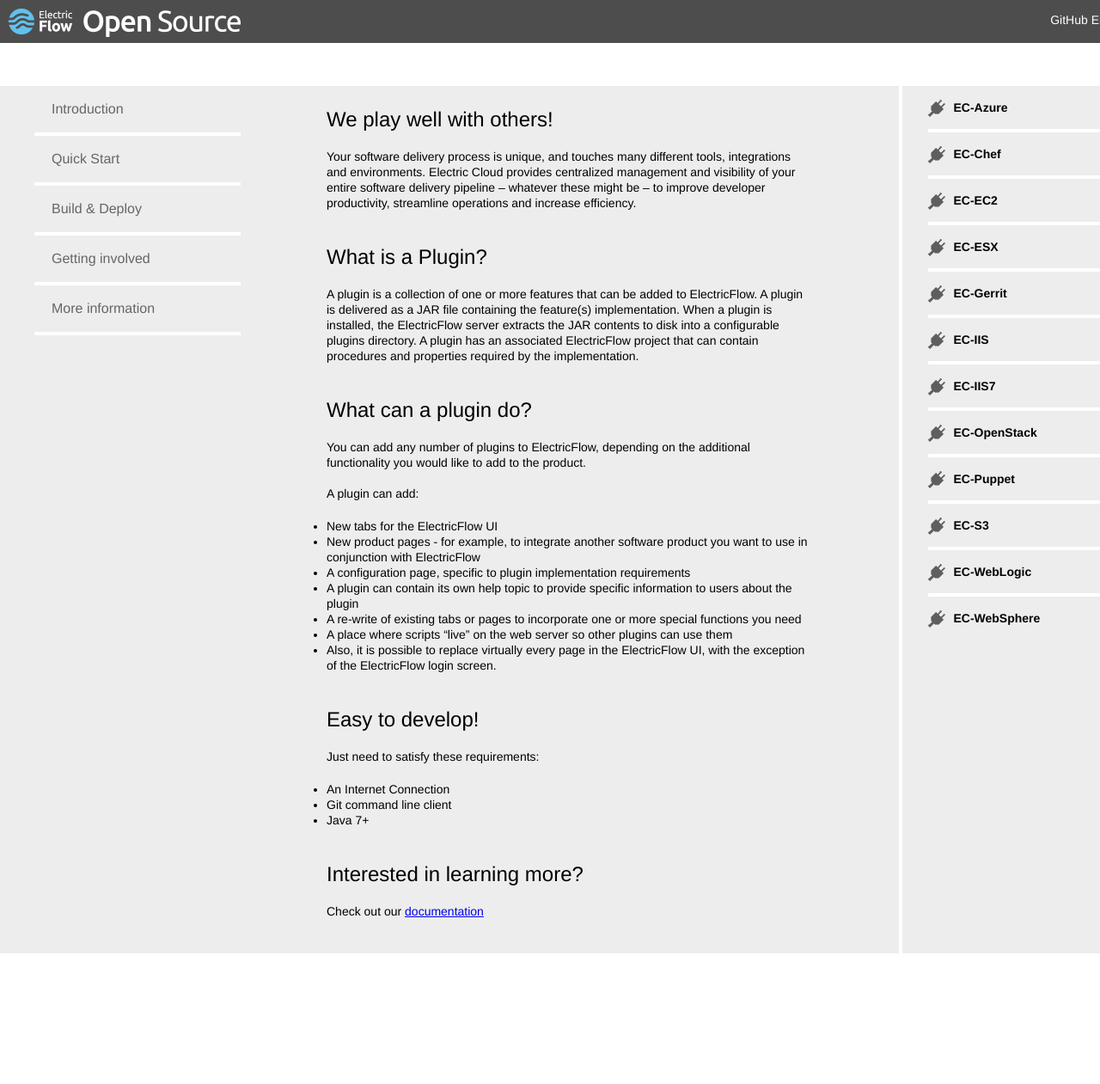
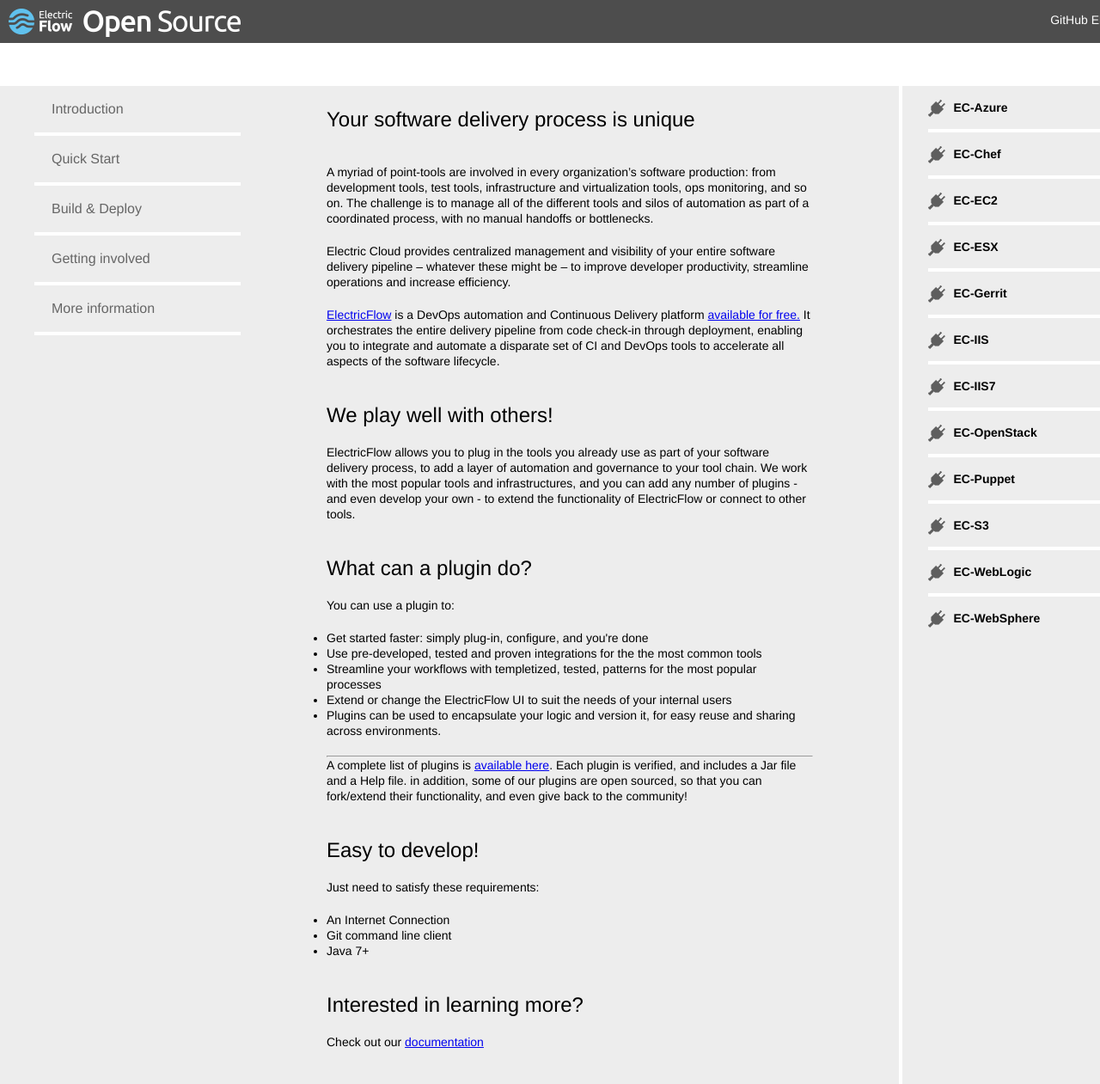
Before and after one commit to electric-cloud/electric-cloud.github.io, a Jekyll site: the page built from index.html, in a window 1280 px wide. Shown: the whole page at 86% size. Built offline with Jekyll 4.4.1, drawn with Linux system fonts in a browser that asks for light colours; before the commit the page ends 1109 px from its top, so only the background shows below that.

Commit message:
Update content

```diff
--- a/index.html
+++ b/index.html
@@ -3,44 +3,31 @@
 ---
 
 <div class="center-content__text">
-    <h3 class="center-content__title">We play well with others!</h3>
-    <p>
-        Your software delivery process is unique, and touches many different tools, integrations and environments. Electric Cloud provides centralized management and visibility of your entire software delivery pipeline – whatever these might be – to improve developer productivity, streamline operations and increase efficiency.
-    </p>
+    <h3 class="center-content__title">Your software delivery process is unique</h3>
+     <br/>
+               <p> A myriad of point-tools are involved in every organization’s software production: from development tools, test tools, infrastructure and virtualization tools, ops monitoring, and so on.
+
+			   The challenge is to manage all of the different tools and silos of automation as part of a coordinated process, with no manual handoffs or bottlenecks.</p> <p>Electric Cloud provides centralized management and visibility of your entire software delivery pipeline – whatever these might be – to improve developer productivity, streamline operations and increase efficiency.</p>
+               <p><a href="http://electric-cloud.com/products/electricflow">ElectricFlow</a> is a DevOps automation and Continuous Delivery platform <a href="http://electric-cloud.com/downloads/electricflow/communityedition/">available for free.</a> It orchestrates the entire delivery pipeline from code check-in through deployment, enabling you to integrate and automate a disparate set of CI and DevOps tools to accelerate all aspects of the software lifecycle. </p>
 </div>
 
 <div class="center-content__text">
-    <h3 class="center-content__title">What is a Plugin?</h3>
-    <p>
-        A plugin is a collection of one or more features that can be added to ElectricFlow. A plugin is delivered as a JAR
-        file containing the feature(s) implementation. When a plugin is installed, the ElectricFlow server extracts the JAR
-        contents to disk into a configurable plugins directory. A plugin has an associated ElectricFlow project that can
-        contain procedures and properties required by the implementation.
-    </p>
+    <h3 class="center-content__title">We play well with others!</h3>
+  <p>ElectricFlow allows you to plug in the tools you already use as part of your software delivery process, to add a layer of automation and governance to your tool chain. We work with the most popular tools and infrastructures, and you can add any number of plugins - and even develop your own - to extend the functionality of ElectricFlow or connect to other tools.</p>
 </div>
 
 <div class="center-content__text">
     <h3 class="center-content__title">What can a plugin do?</h3>
-    <p>
-        You can add any number of plugins to ElectricFlow, depending on the additional functionality you would like to
-        add to the product.
-        <br/><br/>
-        A plugin can add:
-
-        <ul>
-            <li>New tabs for the ElectricFlow UI</li>
-            <li>New product pages - for example, to integrate another software product you want to use in conjunction
-                with ElectricFlow
-            </li>
-            <li> A configuration page, specific to plugin implementation requirements</li>
-            <li>A plugin can contain its own help topic to provide specific information to users about the plugin</li>
-            <li>A re-write of existing tabs or pages to incorporate one or more special functions you need</li>
-            <li>A place where scripts “live” on the web server so other plugins can use them</li>
-            <li>Also, it is possible to replace virtually every page in the ElectricFlow UI, with the exception of the ElectricFlow
-                login screen.
-            </li>
-        </ul>
-    </p>
+    <p>You can use a plugin to:</p>
+               <ul>
+               <li>Get started faster: simply plug-in, configure, and you're done</li>
+               <li>Use pre-developed, tested and proven integrations for the the most common tools</li>
+               <li>Streamline your workflows with templetized, tested, patterns for the most popular processes</li>
+            <li>Extend or change the ElectricFlow UI to suit the needs of your internal users</li>
+            <li>Plugins can be used to encapsulate your logic and version it, for easy reuse and sharing across environments.</li>
+               </ul>
+               <hr>
+             <p>A complete list of plugins is <a href="http://electric-cloud.com/plugins/directory/" target="_blank">available here</a>. Each plugin is verified, and includes a Jar file and a Help file. in addition, some of our plugins are open sourced, so that you can fork/extend their functionality, and even give back to the community!</p>
 </div>
 
 
```
